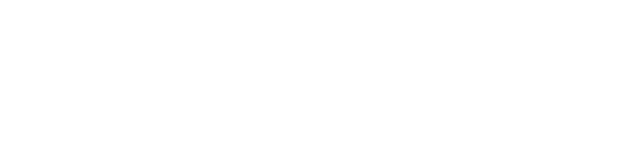
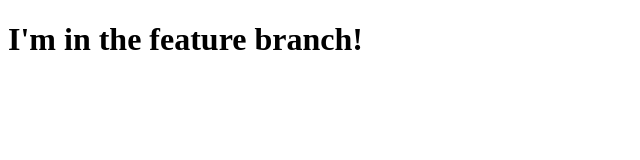
Before and after one commit to byronholmes2022/demoRepo, a plain HTML site: page index.html in a window 1280 px wide. Shown: the whole page, without its empty margins (0-640 px from the left). Drawn offline with Linux system fonts and the light colour scheme.

Commit message:
added message for new branch

```diff
--- a/index.html
+++ b/index.html
@@ -6,5 +6,7 @@
     <meta name="viewport" content="width=device-width, initial-scale=1.0" />
     <title>Document</title>
   </head>
-  <body></body>
+  <body>
+    <h1>I'm in the feature branch!</h1>
+  </body>
 </html>
```
